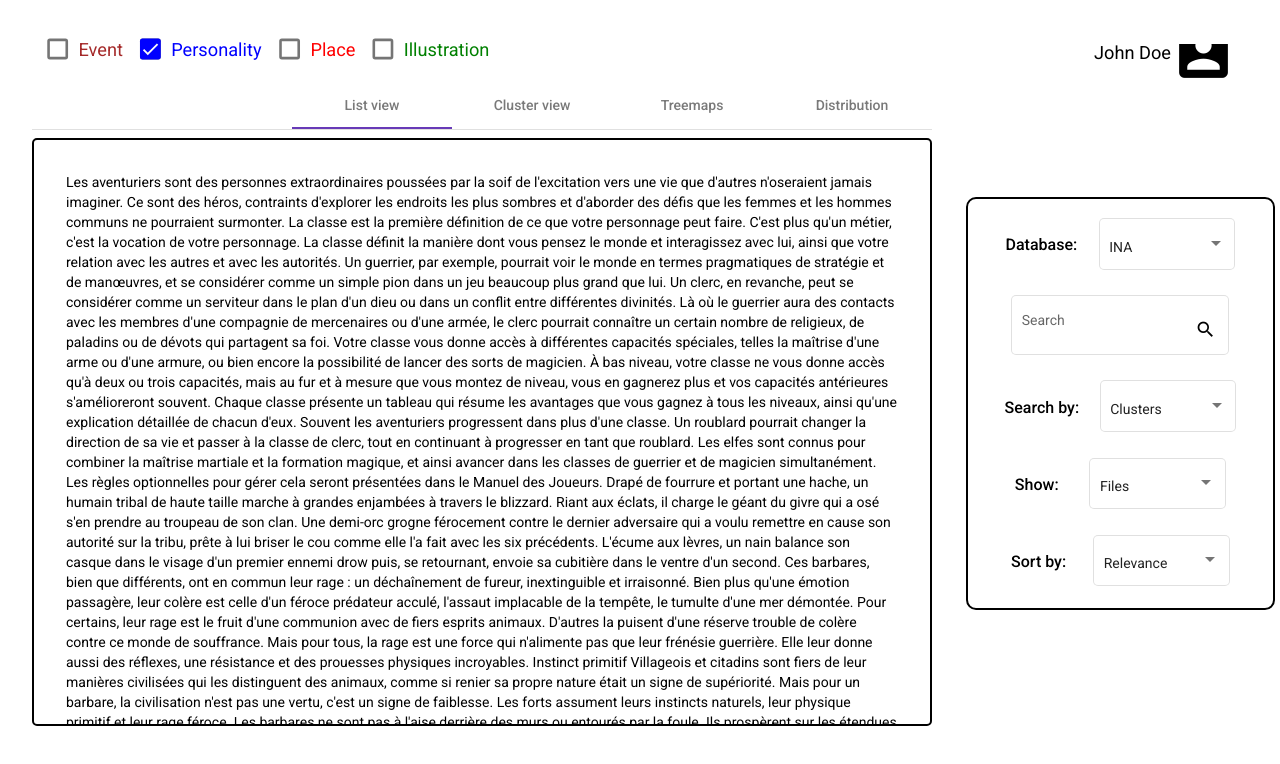
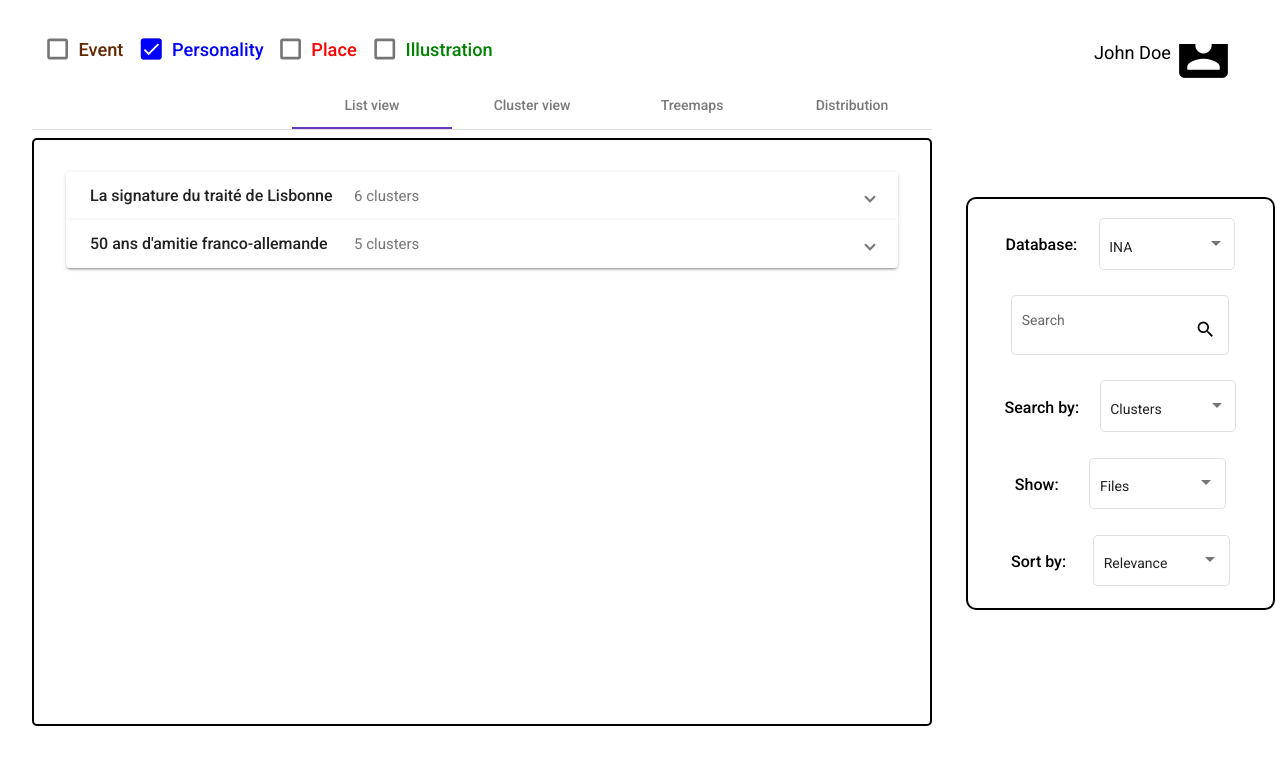
Before and after one commit to EstherTCHANGANI/TER-2021, an Angular app in the folder Front-end/CROBORA-App/: page / in a window 1280 px wide. Both pictures are taken after a click on the element "Personality". Shown: the top 764 px of the page. Built offline with nearby package versions, Linux system fonts and the light colour scheme.

Commit message:
affichage d'archives via listView #32 -Titre et clusters associés en fonction des checkboxes

```diff
--- a/Front-end/CROBORA-App/src/app/search-filters/search-filters.component.css
+++ b/Front-end/CROBORA-App/src/app/search-filters/search-filters.component.css
@@ -47,7 +47,7 @@ h2 {
 
 .eventChip.mat-chip.mat-standard-chip {
     color: white;
-    background-color: brown;
+    background-color: #632800;
 }
 .eventChip.mat-chip.mat-standard-chip .mat-chip-remove {
     color: white;
--- a/Front-end/CROBORA-App/src/app/search-methods/list-view/list-view.component.css
+++ b/Front-end/CROBORA-App/src/app/search-methods/list-view/list-view.component.css
@@ -1,5 +1,6 @@
 .listview-box{
   display: flex;
+  flex-direction: column;
   border: 2px solid black;
   border-radius: 5px;
   padding: 2rem;
@@ -7,3 +8,33 @@
   overflow-y : scroll;
   margin-top: 0.5rem;
 }
+
+mat-panel-title {
+  font-size: 1rem;
+  font-weight: 500;
+}
+
+mat-list-item {
+  font-size: 0.8rem !important;
+  margin-top: -1rem;
+  margin-bottom: -0.5rem;
+  margin-left: 0.2rem;
+}
+
+/* .clusters-container {
+  font-weight: 600;
+  letter-spacing: 0.5px;
+} */
+
+.eventClusters>mat-list-item {
+  color: #632800;
+}
+.personalityClusters>mat-list-item {
+  color: blue;
+}
+.placeClusters>mat-list-item {
+  color: red;
+}
+.illustrationClusters>mat-list-item {
+  color: green;
+}
--- a/Front-end/CROBORA-App/src/app/search-methods/list-view/list-view.component.html
+++ b/Front-end/CROBORA-App/src/app/search-methods/list-view/list-view.component.html
@@ -1,17 +1,30 @@
 <div class="listview-box">
-  Les aventuriers sont des personnes extraordinaires poussées par la soif de l'excitation vers une vie que d'autres n'oseraient jamais imaginer. Ce sont des héros, contraints d'explorer les endroits les plus sombres et d'aborder des défis que les femmes et les hommes communs ne pourraient surmonter.
-
-La classe est la première définition de ce que votre personnage peut faire. C'est plus qu'un métier, c'est la vocation de votre personnage. La classe définit la manière dont vous pensez le monde et interagissez avec lui, ainsi que votre relation avec les autres et avec les autorités. Un guerrier, par exemple, pourrait voir le monde en termes pragmatiques de stratégie et de manœuvres, et se considérer comme un simple pion dans un jeu beaucoup plus grand que lui. Un clerc, en revanche, peut se considérer comme un serviteur dans le plan d'un dieu ou dans un conflit entre différentes divinités. Là où le guerrier aura des contacts avec les membres d'une compagnie de mercenaires ou d'une armée, le clerc pourrait connaître un certain nombre de religieux, de paladins ou de dévots qui partagent sa foi.
-
-Votre classe vous donne accès à différentes capacités spéciales, telles la maîtrise d'une arme ou d'une armure, ou bien encore la possibilité de lancer des sorts de magicien. À bas niveau, votre classe ne vous donne accès qu'à deux ou trois capacités, mais au fur et à mesure que vous montez de niveau, vous en gagnerez plus et vos capacités antérieures s'amélioreront souvent. Chaque classe présente un tableau qui résume les avantages que vous gagnez à tous les niveaux, ainsi qu'une explication détaillée de chacun d'eux.
-
-Souvent les aventuriers progressent dans plus d'une classe. Un roublard pourrait changer la direction de sa vie et passer à la classe de clerc, tout en continuant à progresser en tant que roublard. Les elfes sont connus pour combiner la maîtrise martiale et la formation magique, et ainsi avancer dans les classes de guerrier et de magicien simultanément. Les règles optionnelles pour gérer cela seront présentées dans le Manuel des Joueurs.
-Drapé de fourrure et portant une hache, un humain tribal de haute taille marche à grandes enjambées à travers le blizzard. Riant aux éclats, il charge le géant du givre qui a osé s'en prendre au troupeau de son clan. Une demi-orc grogne férocement contre le dernier adversaire qui a voulu remettre en cause son autorité sur la tribu, prête à lui briser le cou comme elle l'a fait avec les six précédents. L'écume aux lèvres, un nain balance son casque dans le visage d'un premier ennemi drow puis, se retournant, envoie sa cubitière dans le ventre d'un second.
-
-Ces barbares, bien que différents, ont en commun leur rage : un déchaînement de fureur, inextinguible et irraisonné. Bien plus qu'une émotion passagère, leur colère est celle d'un féroce prédateur acculé, l'assaut implacable de la tempête, le tumulte d'une mer démontée. Pour certains, leur rage est le fruit d'une communion avec de fiers esprits animaux. D'autres la puisent d'une réserve trouble de colère contre ce monde de souffrance. Mais pour tous, la rage est une force qui n'alimente pas que leur frénésie guerrière. Elle leur donne aussi des réflexes, une résistance et des prouesses physiques incroyables.
-
-Instinct primitif
-Villageois et citadins sont fiers de leur manières civilisées qui les distinguent des animaux, comme si renier sa propre nature était un signe de supériorité. Mais pour un barbare, la civilisation n'est pas une vertu, c'est un signe de faiblesse. Les forts assument leurs instincts naturels, leur physique primitif et leur rage féroce. Les barbares ne sont pas à l'aise derrière des murs ou entourés par la foule. Ils prospèrent sur les étendues sauvages de leurs terres natales : la toundra, la jungle ou les prairies où leur tribu vit et chasse. Les barbares renaissent dans le chaos d'un combat. Ils peuvent entrer en rage et devenir fous furieux, ce qui leur donne une force et une résistance au-delà des limites humaines. Un barbare ne peut puiser dans cette réserve de furie que quelquefois avant de devoir se reposer, mais ces quelques rages sont généralement suffisantes pour annihiler toute menace.
-Un membre d'une tribu réputée « barbare » par la société civilisée ne possède pas forcément des niveaux dans la classe de barbare. Un vrai barbare parmi son peuple est aussi rare qu'un guerrier compétent en ville, et il ou elle joue un rôle similaire destiné à protéger son peuple et à être un meneur en cas de guerre. La vie dans les endroits sauvages du monde est remplie de dangers : des tribus rivales, un climat hostile et des monstres terrifiants. Les barbares s'y jettent la tête la première afin que leur peuple n'ait pas besoin de le faire. Le courage dont ils font preuve face au danger en font de parfaits aventuriers. L'errance étant souvent le mode de vie de leur tribu natale, la vie souvent sans attache d'un aventurier n'est donc pas contraignante pour un barbare. La structure familiale d'une tribu et ses membres très unis peut manquer au barbare mais, finalement, elle sera compensée par les liens tissés avec leurs compagnons d'aventure.
-Lorsque vous créez un barbare, réfléchissez d'où il vient et quelle est sa place dans le monde. Discutez avec votre MD afin de lui trouver une origine appropriée. Venez-vous d'une contrée éloignée faisant de vous un étranger dans la campagne ? Ou bien cette même campagne se déroule t-elle dans une rude région frontalière où les barbares sont communs ? Qu'est-ce qui vous a poussé à devenir aventurier ? Avez vous été séduit par la certitude de devenir riche dans les pays régis par les lois ? Avez-vous joint vos forces avec les soldats de ces mêmes pays afin de repousser une menace commune ? Est-ce que des monstres ou une horde étrangère vous ont contraint à l'exil ? Vous étiez peut-être un prisonnier de guerre, conduit enchaîné dans les pays « civilisés » et qui tente de regagner sa liberté à tout prix. Ou peut-être avez vous été banni de votre peuple suite à un crime que vous avez commis, un tabou que vous avez brisé ou une révolte qui vous a déchu de votre autorité.
+  <mat-accordion multi *ngIf="eventChecked || personalityChecked || placeChecked || illustrationChecked">
+    <mat-expansion-panel *ngFor="let file of fileList">
+      <mat-expansion-panel-header>
+        <mat-panel-title (click)="$event.stopPropagation()">
+          {{ file.title }}
+        </mat-panel-title>
+        <mat-panel-description> {{getClustersQuantity(file)}} clusters </mat-panel-description>
+      </mat-expansion-panel-header>
+      <div class="clusters-container">
+        <mat-list class="eventClusters" *ngIf="eventChecked">
+          <mat-list-item *ngFor="let cluster of file.event">{{cluster}}</mat-list-item>
+        </mat-list>
+        <mat-divider class="eventDivider" *ngIf="eventChecked"></mat-divider>
+        <mat-list class="personalityClusters" *ngIf="personalityChecked">
+          <mat-list-item *ngFor="let cluster of file.personality">{{cluster}}</mat-list-item>
+        </mat-list>
+        <mat-divider class="personalityDivider" *ngIf="personalityChecked"></mat-divider>
+        <mat-list class="placeClusters" *ngIf="placeChecked">
+          <mat-list-item *ngFor="let cluster of file.place">{{cluster}}</mat-list-item>
+        </mat-list>
+        <mat-divider class="placeDivider" *ngIf="placeChecked"></mat-divider>
+        <mat-list class="illustrationClusters" *ngIf="illustrationChecked">
+          <mat-list-item *ngFor="let cluster of file.illustration">{{cluster}}</mat-list-item>
+        </mat-list>
+        <mat-divider class="illustrationDivider" *ngIf="illustrationChecked"></mat-divider>
+      </div>
+    </mat-expansion-panel>
+  </mat-accordion>
 </div>
--- a/Front-end/CROBORA-App/src/app/search-methods/list-view/list-view.component.ts
+++ b/Front-end/CROBORA-App/src/app/search-methods/list-view/list-view.component.ts
@@ -1,4 +1,12 @@
-import { Component, OnInit } from '@angular/core';
+import { Component, Input, OnInit } from '@angular/core';
+
+interface File {
+  title: string;
+  personality: string[];
+  event: string[];
+  place: string[];
+  illustration: string[];
+}
 
 @Component({
   selector: 'app-list-view',
@@ -7,9 +15,28 @@ import { Component, OnInit } from '@angular/core';
 })
 export class ListViewComponent implements OnInit {
 
+  @Input() eventChecked?: boolean;
+  @Input() personalityChecked?: boolean;
+  @Input() placeChecked?: boolean;
+  @Input() illustrationChecked?: boolean;
+
+  fileList: File[] = [
+    {title: 'La signature du traité de Lisbonne', personality: ['Hans-Gert Pöttering'], event: ['Treaty', 'Treaty of Lisbonne'], place: ['Lisbonne', 'Portugal'], illustration: ['Signature']},
+    {title: "50 ans d'amitie franco-allemande", personality: ['Angela Merkel', 'Nicolas Sarkozy'], event: ['France Germany relations'], place: ['Europe'], illustration: ['Meeting']}
+  ]
+
+  eventClusters: string[] = [];
+  personalityClusters: string[] = [];
+  placeClusters: string[] = [];
+  illustrationClusters: string[] = [];
+
   constructor() { }
 
   ngOnInit(): void {
   }
 
+  getClustersQuantity(file: File): number {
+    return file.event.length + file.personality.length + file.place.length + file.illustration.length;;
+  }
+
 }
--- a/Front-end/CROBORA-App/src/app/search-page/search-page.component.css
+++ b/Front-end/CROBORA-App/src/app/search-page/search-page.component.css
@@ -4,13 +4,14 @@ body{
 
 .cluster-div>mat-checkbox{
   margin-left: 40px;
+  font-weight: 450;
 }
 .cluster-div> mat-checkbox, mat-checkbox-frame, mat-checkbox-checked, mat-checkbox-background {
   transform: scale(1.3);
 }
 
 .Event{
-  color:brown;
+  color: #632800;
 }
 .Personality{
   color:blue;
@@ -51,7 +52,7 @@ mat-tab-group{
 
 
 .Event.mat-checkbox-checked.mat-accent .mat-checkbox-background {
-  background-color: brown;
+  background-color: #632800 ;
 }
 .Personality.mat-checkbox-checked.mat-accent .mat-checkbox-background {
   background-color: blue;
--- a/Front-end/CROBORA-App/src/app/search-page/search-page.component.html
+++ b/Front-end/CROBORA-App/src/app/search-page/search-page.component.html
@@ -15,7 +15,9 @@
   <mat-tab-group mat-align-tabs="end">
     <mat-tab label="List view">
       <ng-template matTabContent>
-        <app-list-view id="list-view"></app-list-view>
+        <app-list-view id="list-view"
+          [eventChecked]="eventChecked" [personalityChecked]="personalityChecked" [placeChecked]="placeChecked" [illustrationChecked]="illustrationChecked">
+        </app-list-view>
       </ng-template>
     </mat-tab>
     <mat-tab label="Cluster view">
```
Also changed, not shown: Front-end/CROBORA-App/src/app/app.module.ts (+7 -1 lines), Front-end/CROBORA-App/src/app/search-filters/search-filters.component.ts (+9 -3 lines), Front-end/CROBORA-App/src/assets/file-exemple.json (added, +46 -0 lines).
